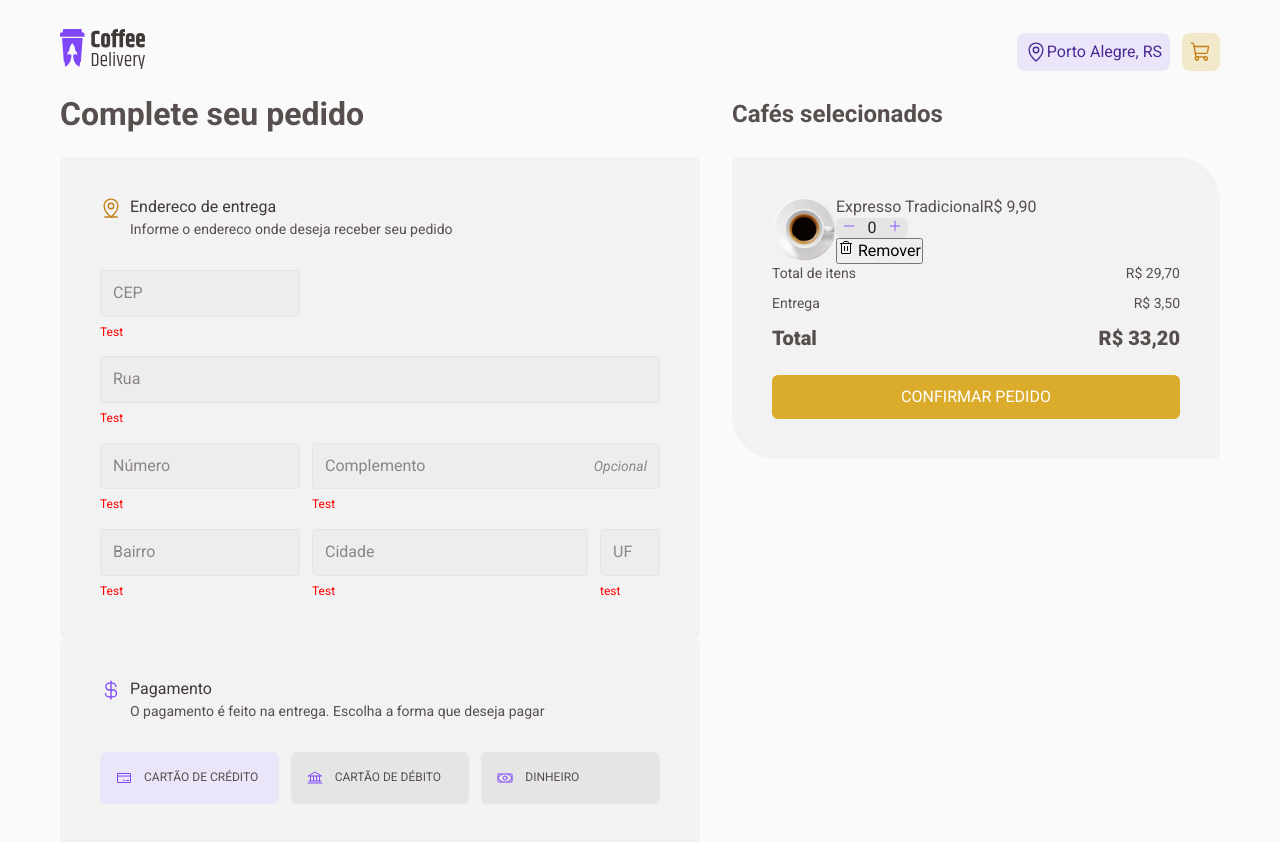
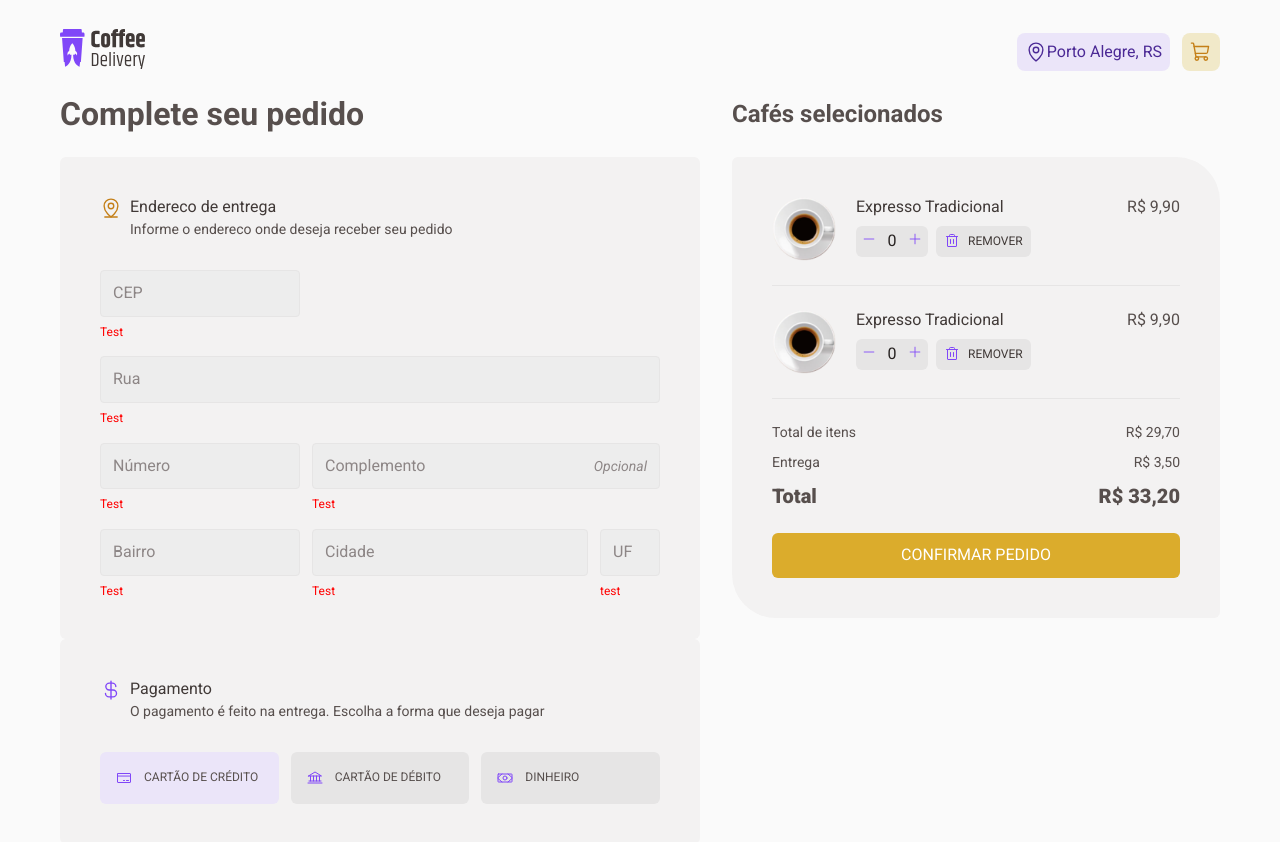
Before and after one commit to degui1/coffee-delivery, a React (Vite) app: page /checkout in a window 1280 px wide. Built offline with nearby package versions, Linux system fonts and the light colour scheme.

Commit message:
Design of checkout page was finished

```diff
--- a/src/components/Counter/index.tsx
+++ b/src/components/Counter/index.tsx
@@ -1,18 +1,16 @@
 import { Minus, Plus } from 'phosphor-react'
-import { useTheme } from 'styled-components'
 
 import { CounterContainer } from './styles'
 
 export function Counter() {
-  const theme = useTheme()
   return (
     <CounterContainer>
       <span>
-        <Minus size={14} color={theme.purple} />
+        <Minus size={14} />
       </span>
       <span className="counterNumber">0</span>
       <span>
-        <Plus size={14} color={theme.purple} />
+        <Plus size={14} />
       </span>
     </CounterContainer>
   )
--- a/src/components/Counter/styles.ts
+++ b/src/components/Counter/styles.ts
@@ -17,4 +17,19 @@ export const CounterContainer = styled.div`
     ${mixins.fonts.textM}
     color: ${(props) => props.theme['base-title']};
   }
+
+  span {
+    transition: all 0.2s;
+    cursor: pointer;
+
+    svg {
+      color: ${({ theme }) => theme.purple};
+    }
+
+    &:hover {
+      svg {
+        color: ${({ theme }) => theme['purple-dark']};
+      }
+    }
+  }
 `
--- a/src/pages/Checkout/index.tsx
+++ b/src/pages/Checkout/index.tsx
@@ -6,12 +6,15 @@ import {
   FormContainer,
   FormFieldsContainer,
   InformSection,
+  ListActionsContainer,
+  ListInfo,
   ListItem,
   OrderButton,
   OrderContainer,
   OrderListContainer,
   PaymentContainer,
   PaymentMethodContainer,
+  RemoveListItemButton,
   Total,
   Value,
 } from './styles'
@@ -150,17 +153,34 @@ export function Checkout() {
         <OrderContainer>
           <OrderListContainer>
             <ListItem>
-              <img src={latteCoffeeImg} alt="" />
+              <ListInfo>
+                <img src={latteCoffeeImg} alt="" />
+                <div>
+                  <span>Expresso Tradicional</span>
+                  <ListActionsContainer>
+                    <Counter />
+                    <RemoveListItemButton>
+                      <Trash size={16} /> <span>Remover</span>
+                    </RemoveListItemButton>
+                  </ListActionsContainer>
+                </div>
+              </ListInfo>
 
-              <div>
-                <span>Expresso Tradicional</span>
+              <span>R$ 9,90</span>
+            </ListItem>
+            <ListItem>
+              <ListInfo>
+                <img src={latteCoffeeImg} alt="" />
                 <div>
-                  <Counter />
-                  <button>
-                    <Trash /> Remover
-                  </button>
+                  <span>Expresso Tradicional</span>
+                  <ListActionsContainer>
+                    <Counter />
+                    <RemoveListItemButton>
+                      <Trash size={16} /> <span>Remover</span>
+                    </RemoveListItemButton>
+                  </ListActionsContainer>
                 </div>
-              </div>
+              </ListInfo>
 
               <span>R$ 9,90</span>
             </ListItem>
--- a/src/pages/Checkout/styles.ts
+++ b/src/pages/Checkout/styles.ts
@@ -92,10 +92,66 @@ export const OrderListContainer = styled.div``
 
 export const ListItem = styled.div`
   display: flex;
-  align-items: flex-start;
+  justify-content: space-between;
+
+  padding-bottom: 1.5rem;
+  margin-bottom: 1.5rem;
+  border-bottom: 1px solid ${({ theme }) => theme['base-button']};
+`
+
+export const ListInfo = styled.div`
+  display: flex;
+  gap: 20px;
 
   img {
     width: 4rem;
+  }
+
+  > div {
+    display: flex;
+    flex-direction: column;
+    gap: 0.5rem;
+
+    span {
+      color: ${({ theme }) => theme['base-subtitle']};
+    }
+  }
+`
+
+export const ListActionsContainer = styled.div`
+  display: flex;
+  flex-flow: row nowrap;
+  gap: 0.5rem;
+`
+
+export const RemoveListItemButton = styled.button`
+  display: flex;
+  gap: 8px;
+
+  padding: 6px 8px;
+  background-color: ${({ theme }) => theme['base-button']};
+  border-radius: 6px;
+  display: flex;
+  align-items: center;
+  gap: 8px;
+  border: none;
+
+  cursor: pointer;
+
+  transition: all 0.2s;
+
+  &:hover {
+    background-color: ${({ theme }) => theme['base-hover']};
+  }
+
+  > svg {
+    color: ${({ theme }) => theme.purple};
+  }
+
+  > span {
+    ${mixins.fonts.buttonM};
+    text-transform: uppercase;
+    color: ${({ theme }) => theme['base-text']};
   }
 `
 
@@ -130,4 +186,10 @@ export const OrderButton = styled.button`
   padding: 0.75rem;
   margin-top: 1.5rem;
   cursor: pointer;
+
+  transition: all 0.2s;
+
+  &:hover {
+    background-color: ${({ theme }) => theme['yellow-dark']};
+  }
 `
```
